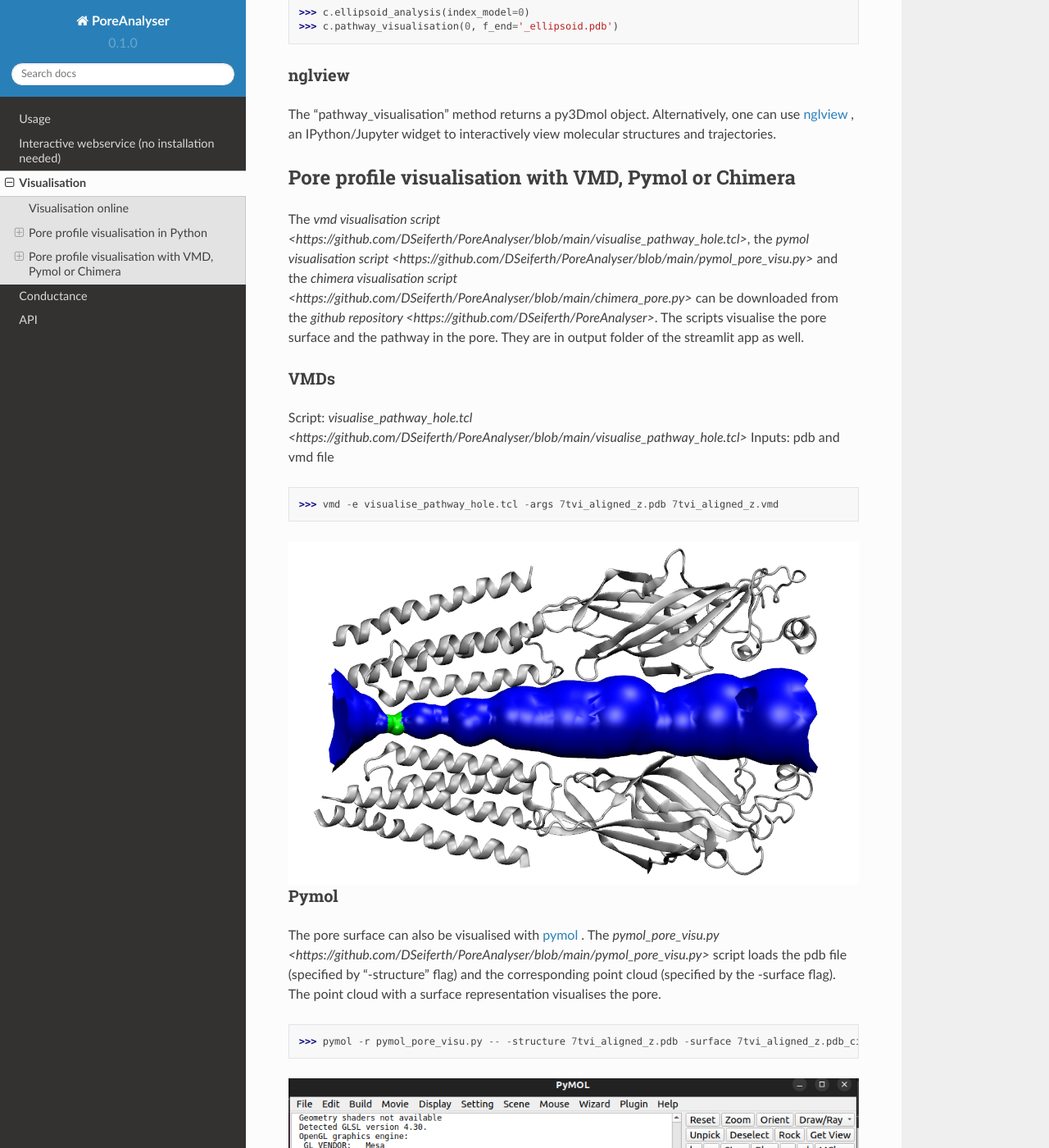
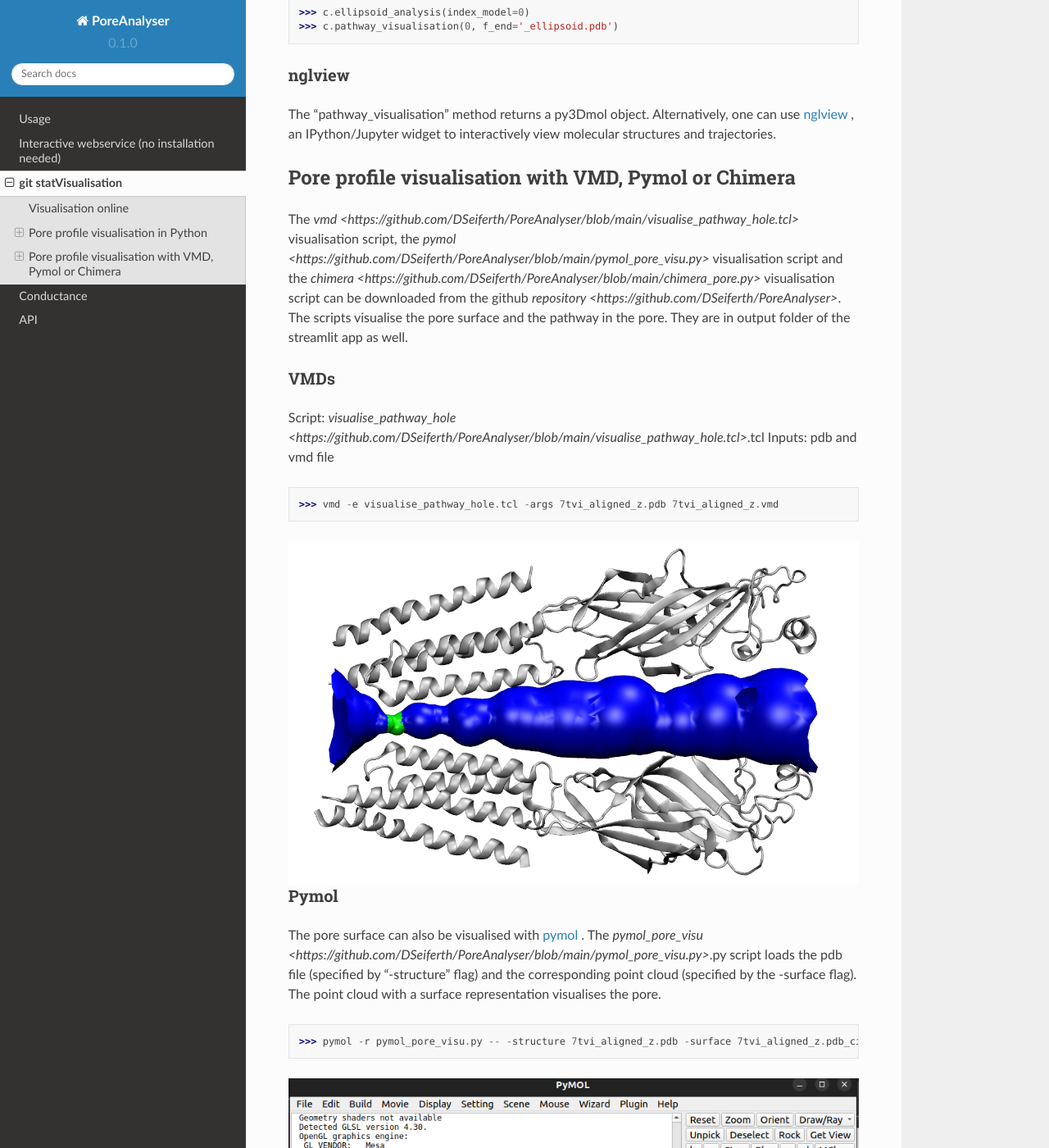
Before and after one commit to DSeiferth/PoreAnalyser, a Sphinx documentation site: the page built from docs/source/visualisation.rst, in a window 1280 px wide and 1400 px high, scrolled down 685 px. Shown: the whole window at 82% size. Built offline with Sphinx 7.4.7 and the Read the Docs theme 2.0.0, drawn with Linux system fonts in a browser that asks for light colours; some of the changed text lies outside the part shown.

Commit message:
links in docs

```diff
--- a/docs/source/visualisation.rst
+++ b/docs/source/visualisation.rst
@@ -1,4 +1,4 @@
-Visualisation
+git statVisualisation
 =============
 
 Visualisation online
@@ -37,15 +37,15 @@
 Pore profile visualisation with VMD, Pymol or Chimera
 -----------------------------------------------------
 
-The `vmd visualisation script <https://github.com/DSeiferth/PoreAnalyser/blob/main/visualise_pathway_hole.tcl>`,
-the `pymol visualisation script <https://github.com/DSeiferth/PoreAnalyser/blob/main/pymol_pore_visu.py>` and
-the `chimera visualisation script <https://github.com/DSeiferth/PoreAnalyser/blob/main/chimera_pore.py>` can be downloaded
-from the `github repository <https://github.com/DSeiferth/PoreAnalyser>`. The scripts visualise the pore surface and the pathway in the pore.
+The `vmd <https://github.com/DSeiferth/PoreAnalyser/blob/main/visualise_pathway_hole.tcl>` visualisation script,
+the `pymol <https://github.com/DSeiferth/PoreAnalyser/blob/main/pymol_pore_visu.py>` visualisation script and
+the `chimera <https://github.com/DSeiferth/PoreAnalyser/blob/main/chimera_pore.py>` visualisation script can be downloaded
+from the github `repository <https://github.com/DSeiferth/PoreAnalyser>`. The scripts visualise the pore surface and the pathway in the pore.
 They are in output folder of the streamlit app as well.
 
 VMDs
 ^^^^^^^^
-Script: `visualise_pathway_hole.tcl <https://github.com/DSeiferth/PoreAnalyser/blob/main/visualise_pathway_hole.tcl>`
+Script: `visualise_pathway_hole <https://github.com/DSeiferth/PoreAnalyser/blob/main/visualise_pathway_hole.tcl>`.tcl
 Inputs: pdb and vmd file
 
 >>> vmd -e visualise_pathway_hole.tcl -args 7tvi_aligned_z.pdb 7tvi_aligned_z.vmd
@@ -58,7 +58,7 @@
 Pymol
 ^^^^^^^^
 The pore surface can also be visualised with `pymol <https://pymol.org/>`_ .
-The `pymol_pore_visu.py <https://github.com/DSeiferth/PoreAnalyser/blob/main/pymol_pore_visu.py>` script loads the pdb file (specified by "-structure" flag) and the
+The `pymol_pore_visu <https://github.com/DSeiferth/PoreAnalyser/blob/main/pymol_pore_visu.py>`.py script loads the pdb file (specified by "-structure" flag) and the
 corresponding point cloud (specified by the -surface flag). The point cloud with a surface representation
 visualises the pore.
 
@@ -73,7 +73,7 @@
 Chimera
 ^^^^^^^^
 The 3d pore can also be visualised with `UCSF Chimera <https://www.cgl.ucsf.edu/chimera/>`_ .
-The `chimera_pore.py <https://github.com/DSeiferth/PoreAnalyser/blob/main/chimera_pore.py>` script loads the pdb file (specified by the user in the script) and the
+The `chimera_pore <https://github.com/DSeiferth/PoreAnalyser/blob/main/chimera_pore.py>`.py script loads the pdb file (specified by the user in the script) and the
 corresponding point cloud into chimera. The point cloud with a surface representation
 visualises the pore.
 
```
